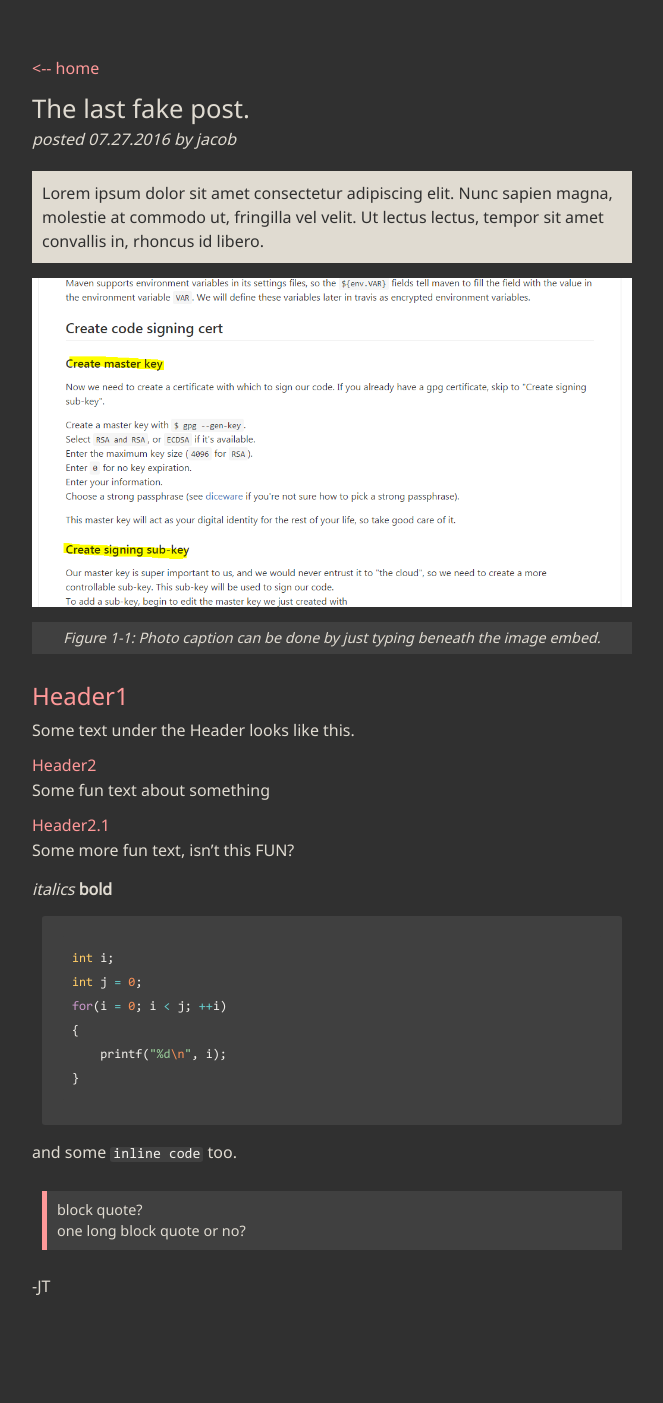
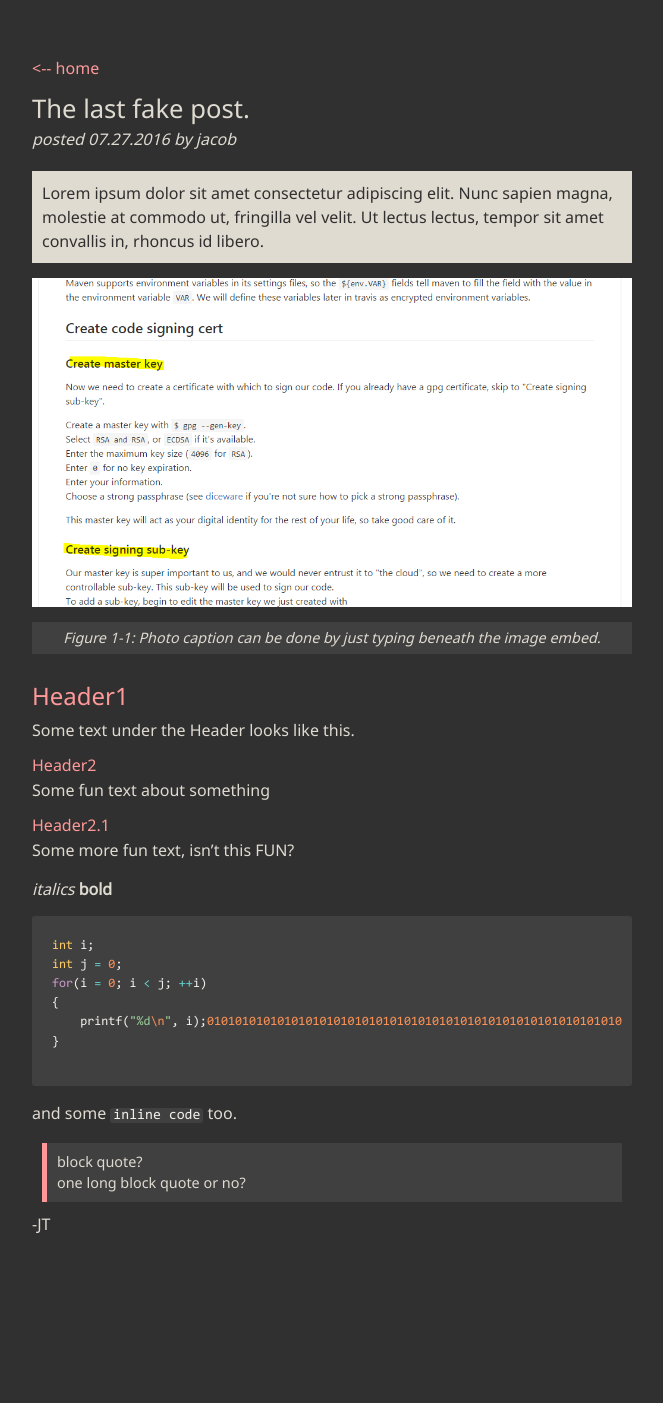
Before and after one commit to blackdoor/blog, a Jekyll site: the page built from _posts/2016-07-27-the-last-one.md, in a window 1280 px wide. Shown: the whole page, without its empty margins (308-971 px from the left). Built offline with Jekyll 4.4.1, drawn with Linux system fonts in a browser that asks for light colours; after the commit the page ends 1341 px from its top, so only the background shows below that.

Commit message:
Adjusted width of code snippet boxes

````diff
--- a/_posts/2016-07-27-the-last-one.md
+++ b/_posts/2016-07-27-the-last-one.md
@@ -29,7 +29,7 @@ int i;
 int j = 0;
 for(i = 0; i < j; ++i)
 {
-    printf("%d\n", i);
+    printf("%d\n", i);010101010101010101010101010101010101010101010101010101010101
 }
 ```
 
--- a/assets/css/main.scss
+++ b/assets/css/main.scss
@@ -204,13 +204,12 @@ ul {
             word-wrap: normal;
             white-space: pre;
             overflow: auto;
-            max-width:560px;
+            max-width:600px;
             max-height: 800px;
-            margin: 10px;
 	        font-family: "Consolas-local", monaco, monospace;
             margin-bottom: 15px;
             padding: 10px;
-            line-height: 1.5;
+            line-height: 1.2;
             border-radius: 3px;
             background: $color-grey;
             code {
@@ -227,8 +226,8 @@ ul {
         blockquote {
             background: $color-grey;
             border-left: 5px solid $color-link;
-            margin: 1.5em 10px;
-            padding: 0.5em 10px;
+            margin: 10px;
+            padding: 8px 10px;
         }
         blockquote p {
             font-size: 0.9em;
````
